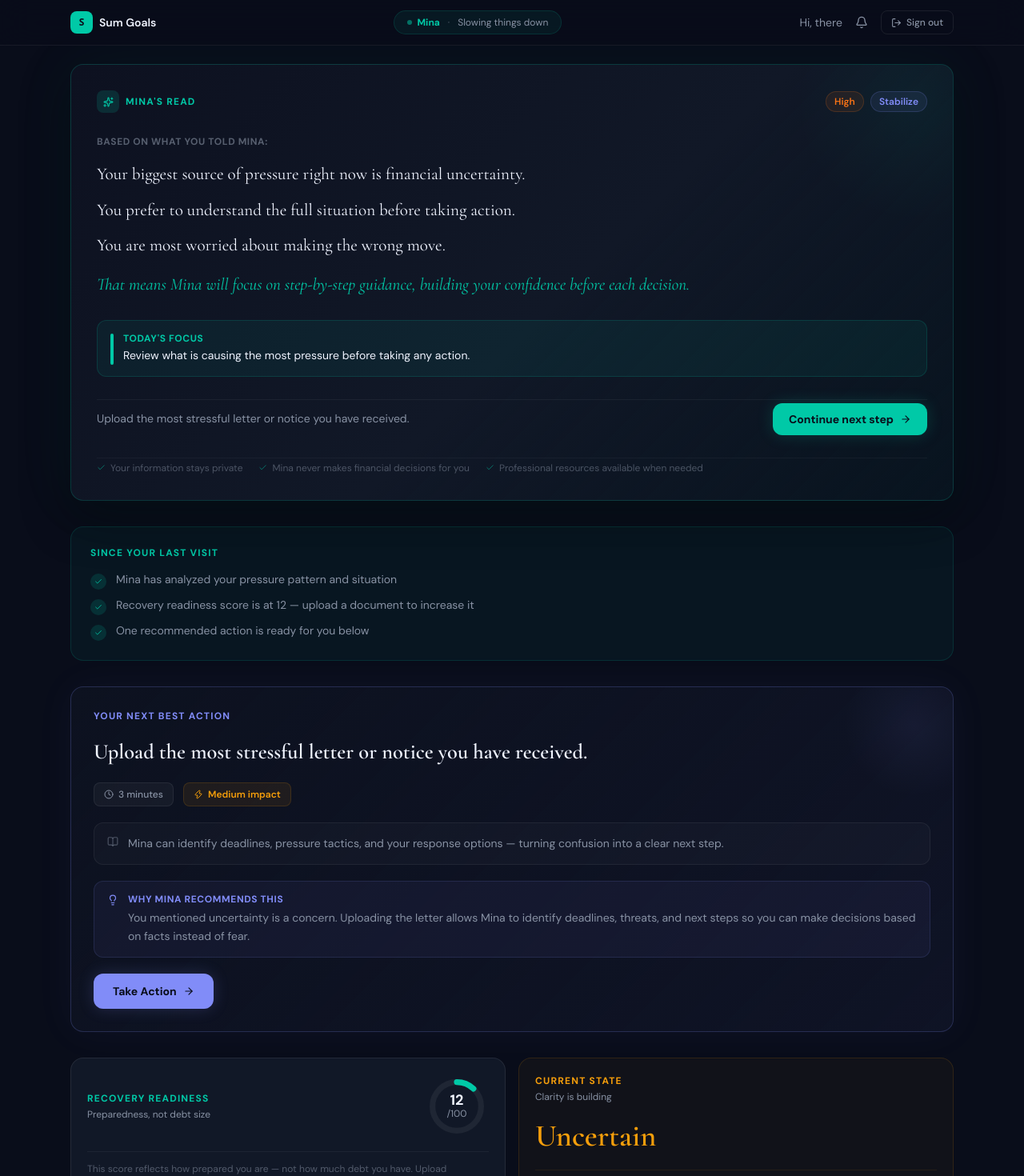
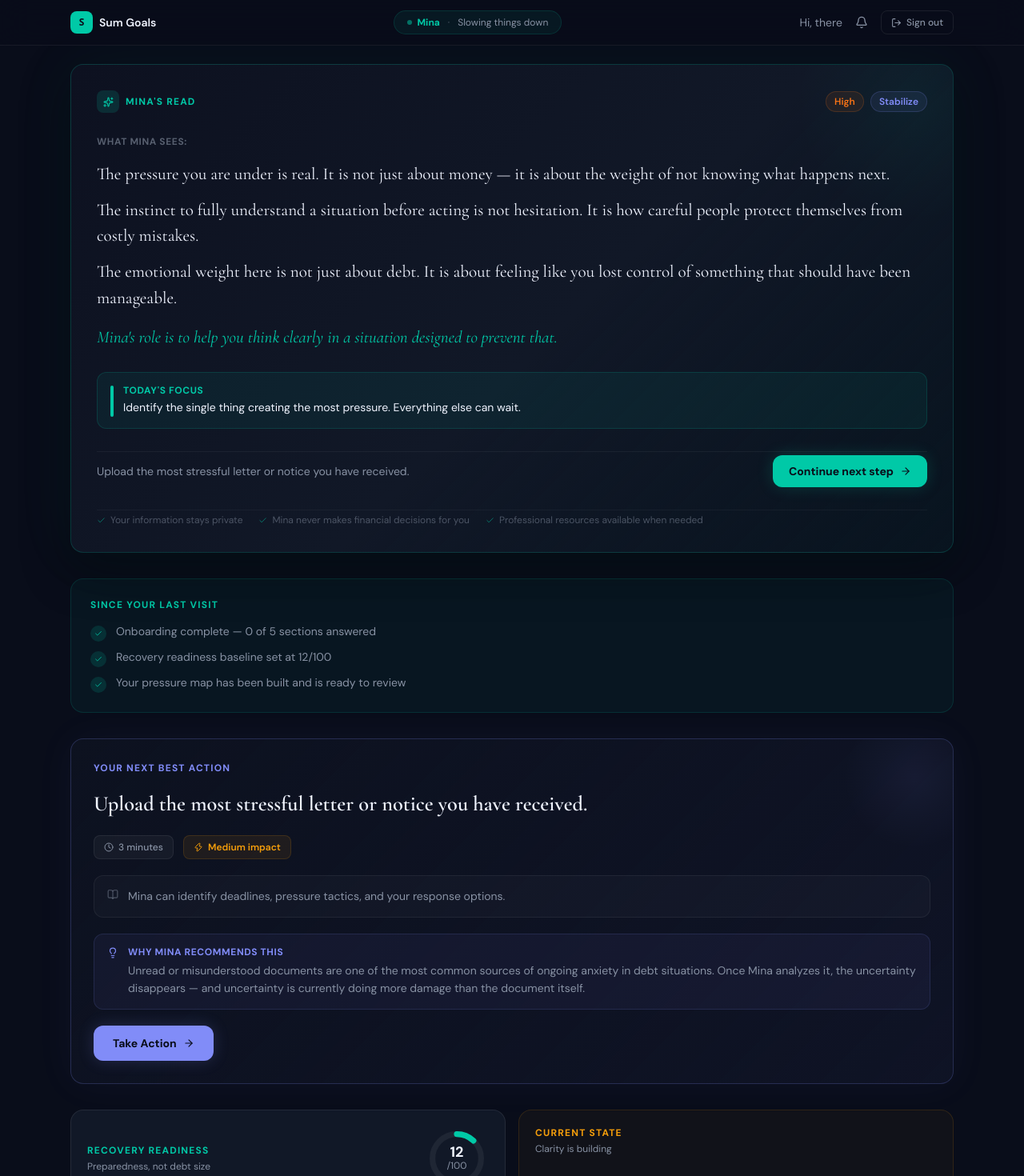
Before and after one commit to rachidusa2024-blip/mina-v2, a Next.js app: page /dashboard in a window 1280 px wide. Shown: the top 1470 px of the page at 80% size. Built offline with nearby package versions, Linux system fonts and the light colour scheme.

Commit message:
Fix section overlap: Interpretation / Progress / Decision Logic

```diff
--- a/components/features/dashboard/useDashboardData.ts
+++ b/components/features/dashboard/useDashboardData.ts
@@ -17,9 +17,7 @@ export interface NextBestAction {
 export interface MemoryCard {
   label: string; value: string; evolutionLabel: string; coachingNote: string;
 }
-export interface VisitUpdate {
-  text: string;
-}
+export interface VisitUpdate { text: string; }
 
 export interface DashboardData {
   firstName: string;
@@ -37,12 +35,13 @@ export interface DashboardData {
   humanMoment: string;
 }
 
+// Rotates daily — a coach thought, not a system message
 const HUMAN_MOMENTS = [
   "People often feel they must make decisions immediately. Most situations improve when you first understand the facts.",
   "Debt collectors are trained to create urgency. That urgency is almost always manufactured. You have more time than they want you to think.",
   "The goal today is not to solve everything. The goal is one clear step that makes tomorrow easier.",
-  "The heaviest part of financial pressure is not the debt itself. It is the weight of not knowing what to do. Mina is here to reduce that weight.",
-  "Most people in debt pressure are not bad with money. They are people who had something unexpected happen without enough protection in place. That is different.",
+  "The heaviest part of financial pressure is not the debt itself. It is the weight of not knowing what to do next.",
+  "Most people in debt pressure are not bad with money. They are people who had something unexpected happen without enough protection in place.",
   "You do not need to be fully ready before you take the next step. You just need to know what it is.",
 ];
 
@@ -92,65 +91,130 @@ function deriveReadiness(d: OnboardingData): number {
   return Math.min(s, 46);
 }
 
+// ── MINA'S READ — pure emotional/behavioral interpretation ────────────────────
+// Answers: "What is happening to me?"
+// No recommendations. No action suggestions. Pure reading of the situation.
 function deriveCoach(d: OnboardingData): { header: string; lines: string[]; closing: string; focus: string } {
-  const main = d.pressureSources.length > 0
-    ? d.pressureSources.length === 1 ? d.pressureSources[0].toLowerCase() : `${d.pressureSources.length} overlapping debt sources`
-    : "financial uncertainty";
-  const fear = d.fears.length > 0 ? d.fears[0].toLowerCase() : "making the wrong move";
-  const style = d.supportStyle[0]?.toLowerCase() ?? "step-by-step guidance";
   const avoider = d.behaviorPatterns.some(b => b.toLowerCase().includes("avoid") || b.toLowerCase().includes("ignore"));
   const panicker = d.behaviorPatterns.some(b => b.toLowerCase().includes("panic") || b.toLowerCase().includes("agree"));
+  const shutsDown = d.behaviorPatterns.some(b => b.toLowerCase().includes("shut down"));
   const hasLegal = d.pressureSources.some(s => s.toLowerCase().includes("lawsuit") || s.toLowerCase().includes("legal"));
+  const multiSource = d.pressureSources.length > 1;
+  const highUrgency = d.urgencyLevel >= 4;
+
+  // Line 1: what the situation feels like right now
+  const situationLine = highUrgency
+    ? "The pressure you are carrying right now is high enough that decisions feel dangerous — like every move could make things worse."
+    : hasLegal
+    ? "Legal pressure creates a specific kind of freeze. Every action feels risky because the consequences feel final."
+    : multiSource
+    ? "Carrying multiple debt sources at once makes it hard to know which one deserves attention first — so it can feel like nothing is moving."
+    : "The pressure you are under is real. It is not just about money — it is about the weight of not knowing what happens next.";
+
+  // Line 2: what Mina observes behaviorally
   const behaviorLine = avoider
-    ? "You tend to step back from difficult conversations when pressure rises."
-    : panicker ? "You tend to agree to things quickly before fully understanding what you are agreeing to."
-    : "You prefer to understand the full situation before taking action.";
-  const closingLine = hasLegal
-    ? "That means Mina will help you understand every document and every deadline before you respond to anything."
-    : avoider ? "That means Mina will prepare you before the pressure arrives — so you can respond on your terms, not from fear."
-    : panicker ? "That means Mina will give you pause phrases for every difficult moment — so you stop before agreeing to anything."
-    : `That means Mina will focus on ${style}, building your confidence before each decision.`;
-  const focus = avoider ? "Prepare your response before the pressure arrives — not in the middle of it."
-    : panicker ? "Practice pausing before responding. Silence is not agreement."
-    : hasLegal ? "Do not ignore any legal notice. Upload it so Mina can explain exactly what it requires."
-    : "Review what is causing the most pressure before taking any action.";
+    ? "Under this kind of pressure, stepping back from difficult conversations is a natural response. It is the mind protecting itself from the cost of being wrong."
+    : panicker
+    ? "Under pressure, the impulse to respond quickly — to just agree and make the stress stop — is extremely common. It is not weakness. It is what urgency does to decision-making."
+    : shutsDown
+    ? "When too many pressures converge, shutting down emotionally is not avoidance. It is the brain trying to prevent overload."
+    : "The instinct to fully understand a situation before acting is not hesitation. It is how careful people protect themselves from costly mistakes.";
+
+  // Line 3: the emotional core of what is happening
+  const emotionLine = d.fears.includes("Being sued") || d.fears.includes("Wage garnishment")
+    ? "Underneath the pressure is a specific fear: that one wrong move will trigger something irreversible. That fear is real, but the situation has more room than it feels like right now."
+    : d.hardestThings.includes("I feel ashamed")
+    ? "There is also shame in this — the kind that makes people feel like they caused this and deserve what is happening. That story is not accurate."
+    : d.hardestThings.some(h => h.toLowerCase().includes("clearly"))
+    ? "One effect of sustained pressure is that thinking becomes cloudy. Decisions that should be simple start to feel impossible."
+    : "The emotional weight here is not just about debt. It is about feeling like you lost control of something that should have been manageable.";
+
+  // Closing: what this means for Mina's approach (not a recommendation — an orientation)
+  const closing = avoider
+    ? "Mina's role is not to push you into action. It is to help you understand what is safe before you engage."
+    : panicker
+    ? "Mina's role is not to tell you what to do. It is to slow the moment down so the decision is yours — not the caller's."
+    : hasLegal
+    ? "Mina's role here is to help you separate what is urgent from what is fear — so you can respond with clarity instead of panic."
+    : "Mina's role is to help you think clearly in a situation designed to prevent that.";
+
+  const focus = avoider ? "Notice when avoidance feels like protection. That is the moment to pause before deciding."
+    : panicker ? "Before responding to any financial request today, take 10 seconds. Urgency is almost always manufactured."
+    : hasLegal ? "Do not respond to anything legal until you understand what it actually requires."
+    : "Identify the single thing creating the most pressure. Everything else can wait.";
+
   return {
-    header: "Based on what you told Mina:",
-    lines: [`Your biggest source of pressure right now is ${main}.`, behaviorLine, `You are most worried about ${fear}.`],
-    closing: closingLine, focus,
+    header: "What Mina sees:",
+    lines: [situationLine, behaviorLine, emotionLine],
+    closing,
+    focus,
   };
 }
 
-function deriveNBA(d: OnboardingData, main: string): NextBestAction {
+// ── SINCE YOUR LAST VISIT — pure progress ─────────────────────────────────────
+// Answers: "What changed?"
+// No emotional observations. No interpretations. Only progress, completions, new availability.
+function deriveSinceLastVisit(d: OnboardingData, readiness: number): VisitUpdate[] {
+  const items: VisitUpdate[] = [];
+
+  // Completion of onboarding
+  const completedSections = [
+    d.pressureSources.length > 0,
+    d.hardestThings.length > 0,
+    d.fears.length > 0,
+    d.behaviorPatterns.length > 0,
+    d.supportStyle.length > 0,
+  ].filter(Boolean).length;
+
+  items.push({ text: `Onboarding complete — ${completedSections} of 5 sections answered` });
+  items.push({ text: `Recovery readiness baseline set at ${readiness}/100` });
+  items.push({ text: "Your pressure map has been built and is ready to review" });
+
+  if (d.pressureSources.length > 0) {
+    items.push({
+      text: `${d.pressureSources.length} pressure source${d.pressureSources.length > 1 ? "s have" : " has"} been identified and mapped`,
+    });
+  }
+
+  return items.slice(0, 4);
+}
+
+// ── NEXT BEST ACTION — pure decision logic ────────────────────────────────────
+// Answers: "Why should I do this now?"
+// No emotional observations. Explains leverage, timing, and consequence of not acting.
+function deriveNBA(d: OnboardingData): NextBestAction {
   const hasLegal = d.pressureSources.some(s => s.toLowerCase().includes("lawsuit") || s.toLowerCase().includes("legal"));
   const hasCollectors = d.pressureSources.some(s => s.toLowerCase().includes("collector"));
-  const fear = d.fears[0]?.toLowerCase() ?? "uncertainty";
+
   if (hasLegal) return {
     action: "Upload the legal notice or summons you received.",
     estimatedTime: "3 minutes", impact: "High",
-    reason: "Mina can identify deadlines, your rights under FDCPA and FCRA, and your response options — before any deadline passes.",
-    whyRecommends: `You mentioned ${fear} is one of your biggest fears. Uploading the legal document lets Mina identify exactly what is real, what the deadline is, and what your rights are — so you can make decisions based on facts instead of fear.`,
+    reason: "Mina can identify deadlines, your rights under FDCPA and FCRA, and your response options before any deadline passes.",
+    whyRecommends: "Legal documents have hard deadlines. Letting one pass without response — even accidentally — can result in a default judgment. This is the action with the highest consequence of delay. Three minutes now eliminates that risk.",
     route: "/documents",
   };
+
   if (hasCollectors) return {
     action: "Prepare your response before the next collector call.",
     estimatedTime: "5 minutes", impact: "High",
-    reason: "Mina will give you exact phrases to use, help you recognize pressure tactics, and keep a record of what was said.",
-    whyRecommends: `You mentioned ${main} is creating the most pressure. Collector calls are designed to create urgency and panic. Having your response prepared in advance means you are never caught unprepared.`,
+    reason: "Mina will give you exact phrases to use, help you identify pressure tactics, and keep a record of what was said.",
+    whyRecommends: "Collector calls are scripted to produce agreements under stress. The only way to avoid that is to have your response ready before the call — not during it. Five minutes of preparation eliminates the most common mistake in debt situations.",
     route: "/live-call",
   };
+
   if (d.urgencyLevel >= 4) return {
     action: "Open Stabilize Mode and tell Mina what is weighing on you most.",
     estimatedTime: "3 minutes", impact: "High",
-    reason: "When pressure is high, decisions made under stress are rarely the right ones. Mina will help you slow down before anything else.",
-    whyRecommends: `You indicated your situation feels overwhelming. Decisions made under high pressure are often the most costly. Stabilize Mode is designed to help you slow down, separate what is urgent from what can wait, and take one clear step.`,
+    reason: "When pressure is high, Mina will help you identify what is actually urgent versus what only feels urgent.",
+    whyRecommends: "High pressure distorts urgency. Things that can wait feel like emergencies. Things that are actually urgent get avoided. Stabilize Mode is designed specifically for this — separating real risk from perceived risk so your next action is the right one, not just the one that relieves anxiety.",
     route: "/stabilize",
   };
+
   return {
     action: "Upload the most stressful letter or notice you have received.",
     estimatedTime: "3 minutes", impact: "Medium",
-    reason: "Mina can identify deadlines, pressure tactics, and your response options — turning confusion into a clear next step.",
-    whyRecommends: `You mentioned ${fear} is a concern. Uploading the letter allows Mina to identify deadlines, threats, and next steps so you can make decisions based on facts instead of fear.`,
+    reason: "Mina can identify deadlines, pressure tactics, and your response options.",
+    whyRecommends: "Unread or misunderstood documents are one of the most common sources of ongoing anxiety in debt situations. Once Mina analyzes it, the uncertainty disappears — and uncertainty is currently doing more damage than the document itself.",
     route: "/documents",
   };
 }
@@ -173,9 +237,9 @@ function deriveObservation(d: OnboardingData): string {
   const panicker = d.behaviorPatterns.some(b => b.toLowerCase().includes("panic") || b.toLowerCase().includes("agree quickly"));
   const shutsDown = d.behaviorPatterns.some(b => b.toLowerCase().includes("shut down"));
   const hasLegalFear = d.fears.includes("Being sued") || d.fears.includes("Wage garnishment");
+  const ashamed = d.hardestThings.some(h => h.toLowerCase().includes("ashamed"));
   const hasStepByStep = d.supportStyle.some(s => s.toLowerCase().includes("step"));
   const hasFast = d.supportStyle.some(s => s.toLowerCase().includes("fast"));
-  const ashamed = d.hardestThings.some(h => h.toLowerCase().includes("ashamed"));
   if (avoider && hasLegalFear) return "You carry two things at once: a tendency to avoid difficult conversations, and a fear of what happens if things escalate legally. Mina will focus on helping you understand your rights early — before avoiding feels like the only option.";
   if (avoider) return "You selected that pressure makes you step back from difficult conversations. Mina will help you prepare before the pressure arrives — so you can engage when you are ready, not when you are afraid.";
   if (panicker) return "You tend to agree to things quickly when under pressure. Mina will interrupt that pattern — giving you a phrase to pause the conversation before you commit to anything.";
@@ -185,21 +249,6 @@ function deriveObservation(d: OnboardingData): string {
   if (hasStepByStep) return "You asked for step-by-step guidance. That is how Mina will work with you — one clear action at a time, nothing rushed, nothing vague.";
   if (hasFast) return "You asked for direct answers. Mina will lead with what matters most and keep explanations short — unless you want to go deeper.";
   return "Mina has built a picture of how you think and respond under pressure. Every recommendation going forward will be shaped around your actual patterns — not a generic plan.";
-}
-
-function deriveSinceLastVisit(d: OnboardingData, readiness: number): VisitUpdate[] {
-  const items: VisitUpdate[] = [
-    { text: "Mina has analyzed your pressure pattern and situation" },
-    { text: `Recovery readiness score is at ${readiness} — upload a document to increase it` },
-    { text: "One recommended action is ready for you below" },
-  ];
-  if (d.pressureSources.length > 1) {
-    items.push({ text: `${d.pressureSources.length} pressure sources have been identified and mapped` });
-  }
-  if (d.behaviorPatterns.length > 0) {
-    items.push({ text: "Mina has noted your response patterns and will adapt guidance accordingly" });
-  }
-  return items.slice(0, 4);
 }
 
 function deriveMemoryCards(d: OnboardingData, main: string, fear: string, style: string, phase: CurrentPhase): MemoryCard[] {
@@ -237,23 +286,23 @@ export function useDashboardData(): DashboardData {
     const phase = derivePhase(raw);
     const em = deriveEmotional(raw);
     const coach = deriveCoach(raw);
+    const nba = deriveNBA(raw);
     const journeyPhases = ["Stabilize", "Understand", "Protect", "Act", "Resolve", "Recover"];
     const currentJourneyIndex = Math.max(0, journeyPhases.indexOf(phase));
-    const mainPressure = raw.pressureSources.length > 0 ? (raw.pressureSources.length === 1 ? raw.pressureSources[0] : `${raw.pressureSources.length} debt sources`) : "General financial pressure";
+    const mainPressure = raw.pressureSources.length > 0
+      ? raw.pressureSources.length === 1 ? raw.pressureSources[0] : `${raw.pressureSources.length} debt sources`
+      : "General financial pressure";
     const fearPattern = raw.fears.length > 0 ? raw.fears[0] : "Managing uncertainty";
     const supportStyle = raw.supportStyle[0] ?? "Step-by-step guidance";
     const readiness = deriveReadiness(raw);
     const momentIndex = typeof Date !== "undefined" ? new Date().getDate() % HUMAN_MOMENTS.length : 0;
     return {
       firstName: "there",
-      pressureState, pressureStateColor: STATE_COLOR[pressureState],
-      currentPhase: phase,
+      pressureState, pressureStateColor: STATE_COLOR[pressureState], currentPhase: phase,
       coachHeader: coach.header, coachLines: coach.lines, coachClosing: coach.closing, coachFocus: coach.focus,
-      recommendation: deriveNBA(raw, mainPressure).action,
-      recommendedRoute: deriveNBA(raw, mainPressure).route,
-      nextBestAction: deriveNBA(raw, mainPressure),
-      recoveryReadiness: readiness,
-      emotionalState: em.state, emotionalStateColor: em.color,
+      recommendation: nba.action, recommendedRoute: nba.route,
+      nextBestAction: nba,
+      recoveryReadiness: readiness, emotionalState: em.state, emotionalStateColor: em.color,
       memoryCards: deriveMemoryCards(raw, mainPressure, fearPattern, supportStyle, phase),
       pressureAreas: derivePressureAreas(raw),
       journeyPhases, currentJourneyIndex,
```
